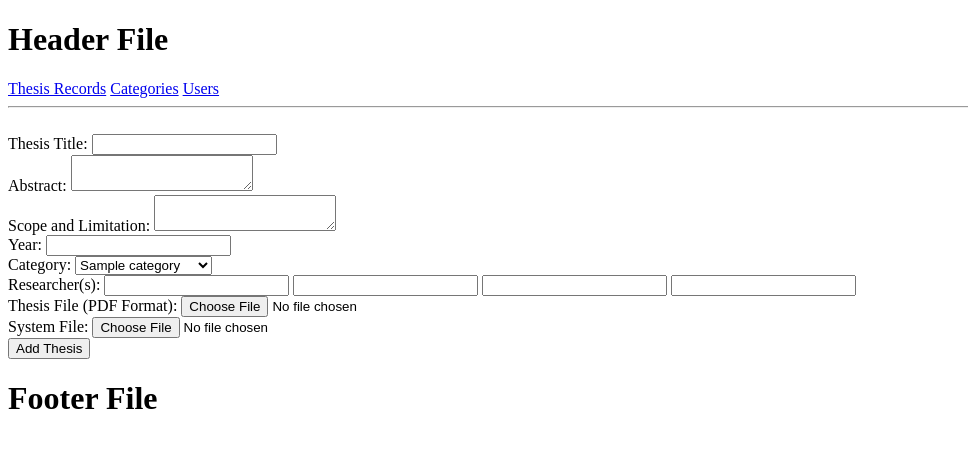
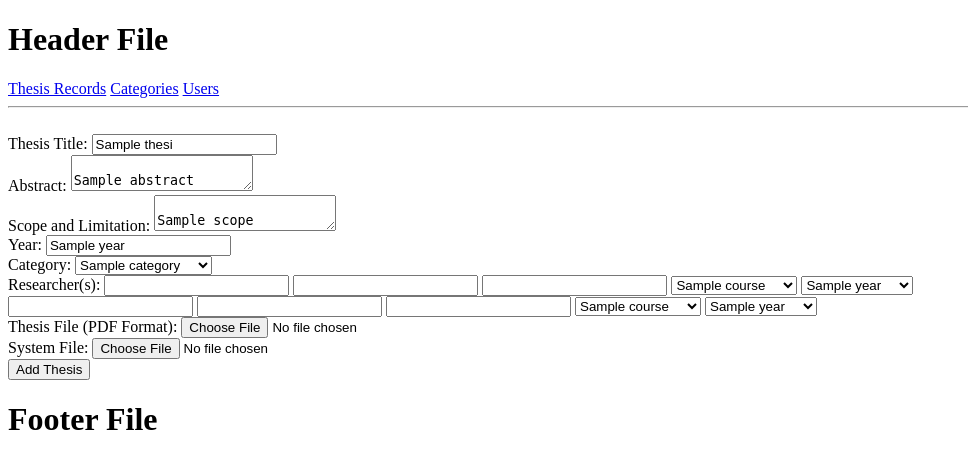
Before and after one commit to kherbz07/thesis_archive, a PHP site: template view/teacher/edit.php in a window 1280 px wide. Shown: the top 469 px of the page, without its empty margins (0-968 px from the left). Run offline with PHP 8.4, Linux system fonts and the light colour scheme; the template is opened without the code that fills it: most values are stand-ins (such as "Sample title", 1, 10 or a date in 2020).

Commit message:
started doing edit

```diff
--- a/view/teacher/edit.php
+++ b/view/teacher/edit.php
@@ -1,13 +1,17 @@
-<form action="teacher.php" method="POST" enctype="multipart/form-data">
+<form action="admin.php" method="POST" enctype="multipart/form-data">
 	<input type="hidden" name="action" value="addthesis" />
 	<label>Thesis Title:</label>
-	<input type="text" id="title" name="title" /><br/>
+	<input type="text" id="title" name="title" value="<?php echo $thesis['title']; ?>" /><br/>
 	<label>Abstract:</label>
-	<textarea id="abstract" name="abstract"></textarea><br/>
+	<textarea id="abstract" name="abstract">
+		<?php echo $thesis['abstract']; ?>
+		</textarea><br/>
 	<label>Scope and Limitation:</label>
-	<textarea id="scope" name="scope"></textarea><br/>
+	<textarea id="scope" name="scope">
+		<?php echo $thesis['scope']; ?>
+	</textarea><br/>
 	<label>Year:</label>
-	<input type="text" id="year" name="year" /><br/>
+	<input type="text" id="year" name="year" value="<?php echo $thesis['year']; ?>"/><br/>
 	<label>Category:</label>
 	<select id="add-thesis-cat" name="category"><br/>
 		<optgroup label="Select Role">
@@ -17,10 +21,42 @@
 		</optgroup>
 	</select><br/>
 	<label>Researcher(s):</label>
-	<input type="text" name="researchers[]" />
-	<input type="text" name="researchers[]" />
-	<input type="text" name="researchers[]" />
-	<input type="text" name="researchers[]" /><br/>
+	<input type="text" name="res_fn[]" />
+	<input type="text" name="res_mn[]" />
+	<input type="text" name="res_ln[]" />
+	<select name="res_course[]">
+		<optgroup label="Select Course">
+			<?php foreach($courses as $course) : ?>
+				<option value="<?=$course['id']?>"><?=$course['course']?></option>
+			<?php endforeach ?>
+		</optgroup>
+	</select>
+	<select name="res_year[]">
+		<optgroup label="Select Year">
+			<?php foreach($years as $year) : ?>
+				<option value="<?=$year['id']?>"><?=$year['year']?></option>
+			<?php endforeach ?>
+		</optgroup>
+	</select>
+	<br/>
+	<input type="text" name="res_fn[]" />
+	<input type="text" name="res_mn[]" />
+	<input type="text" name="res_ln[]" />
+	<select name="res_course[]">
+		<optgroup label="Select Course">
+			<?php foreach($courses as $course) : ?>
+				<option value="<?=$course['id']?>"><?=$course['course']?></option>
+			<?php endforeach ?>
+		</optgroup>
+	</select>
+	<select name="res_year[]">
+		<optgroup label="Select Year">
+			<?php foreach($years as $year) : ?>
+				<option value="<?=$year['id']?>"><?=$year['year']?></option>
+			<?php endforeach ?>
+		</optgroup>
+	</select>
+	<br/>
 	<label>Thesis File (PDF Format):</label>
 	<input type="file" id="pdf_file" name="pdf_file" /><br/>
 	<label>System File:</label>
```
Also changed, not shown: controller/teacher.php (+8 -0 lines), model/model_thesis.php (+6 -1 lines).
